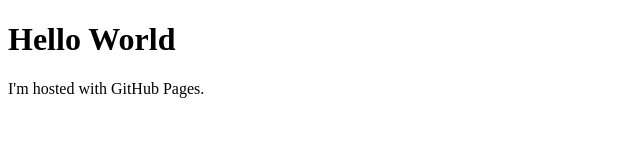
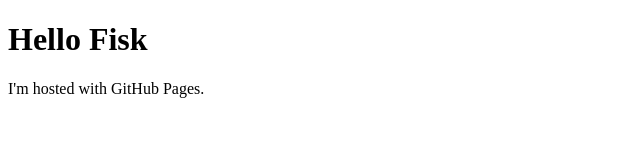
Before and after one commit to TheFaze97/TheFaze97.github.io, a plain HTML site: page index.html in a window 1280 px wide. Shown: the full height of the page, 0-640 px from the left. Drawn offline with Linux system fonts and the light colour scheme.

Commit message:
Update index.html

```diff
--- a/index.html
+++ b/index.html
@@ -1,7 +1,7 @@
 <!DOCTYPE html>
 <html>
 <body>
-<h1>Hello World</h1>
+<h1>Hello Fisk</h1>
 <p>I'm hosted with GitHub Pages.</p>
 </body>
 </html>
```
